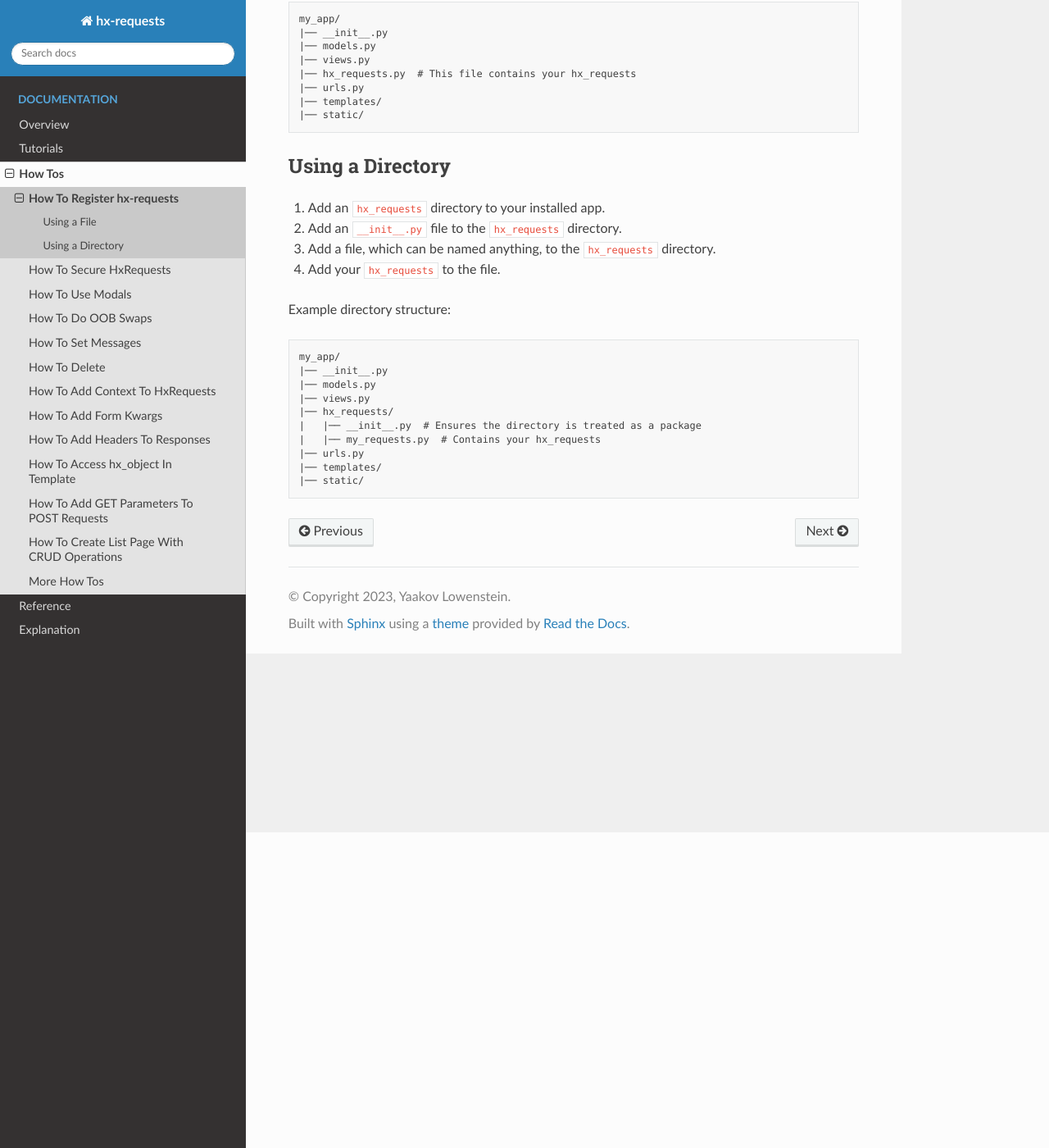
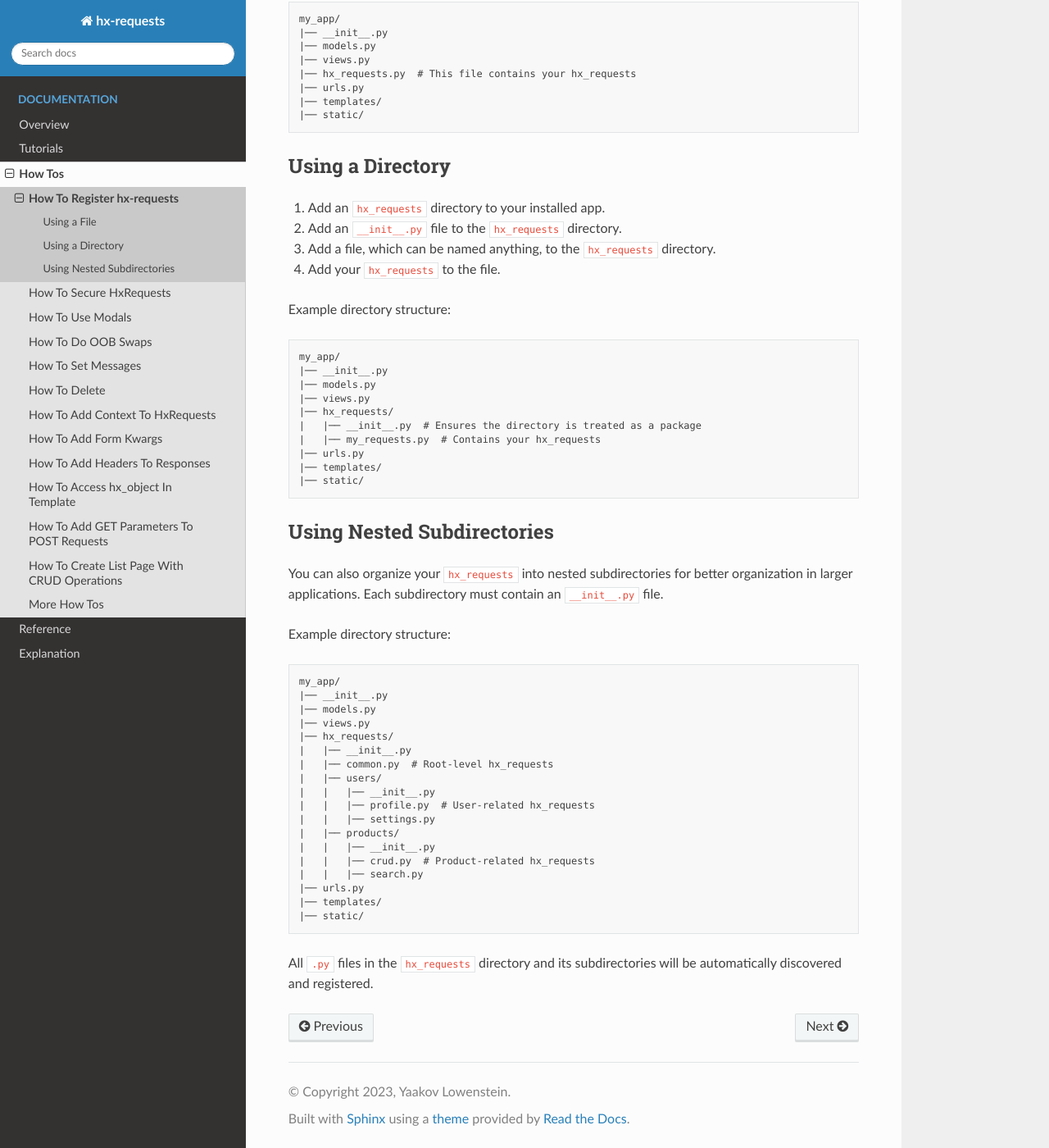
Before and after one commit to yaakovLowenstein/hx-requests, a Sphinx documentation site: the page built from docs/how_tos/register_hx_requests.rst, in a window 1280 px wide and 1400 px high, scrolled down 385 px. Shown: the whole window at 82% size. Built offline with Sphinx 7.4.7 and the Read the Docs theme 3.1.0, drawn with Linux system fonts in a browser that asks for light colours; pages that are not in the unit, such as notebooks, are missing from menus.

Commit message:
docs: Add documentation for nested subdirectories in hx_requests folder

```diff
--- a/docs/how_tos/register_hx_requests.rst
+++ b/docs/how_tos/register_hx_requests.rst
@@ -44,3 +44,35 @@ Example directory structure:
     |── urls.py
     |── templates/
     |── static/
+
+Using Nested Subdirectories
+~~~~~~~~~~~~~~~~~~~~~~~~~~~
+
+You can also organize your :code:`hx_requests` into nested subdirectories for better organization
+in larger applications. Each subdirectory must contain an :code:`__init__.py` file.
+
+Example directory structure:
+
+.. code-block:: text
+
+    my_app/
+    |── __init__.py
+    |── models.py
+    |── views.py
+    |── hx_requests/
+    |   |── __init__.py
+    |   |── common.py  # Root-level hx_requests
+    |   |── users/
+    |   |   |── __init__.py
+    |   |   |── profile.py  # User-related hx_requests
+    |   |   |── settings.py
+    |   |── products/
+    |   |   |── __init__.py
+    |   |   |── crud.py  # Product-related hx_requests
+    |   |   |── search.py
+    |── urls.py
+    |── templates/
+    |── static/
+
+All :code:`.py` files in the :code:`hx_requests` directory and its subdirectories will be
+automatically discovered and registered.
```
